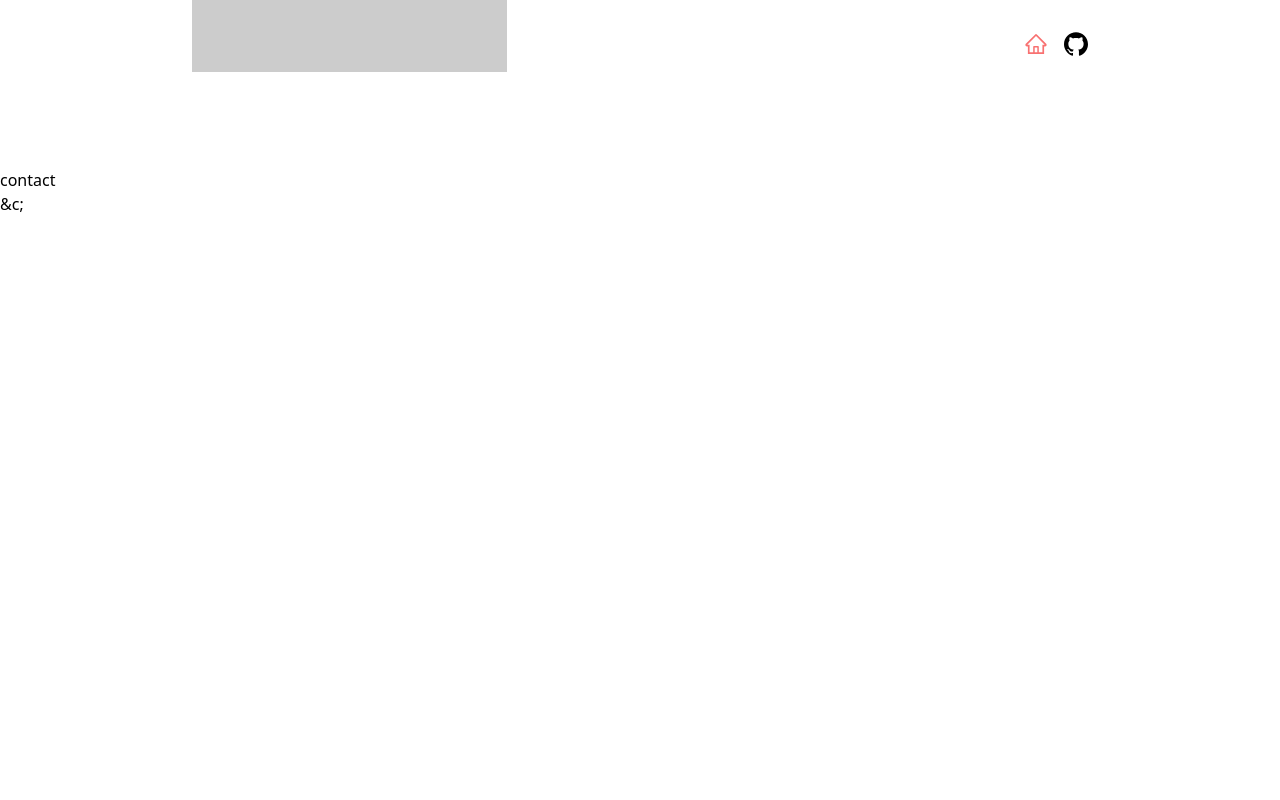
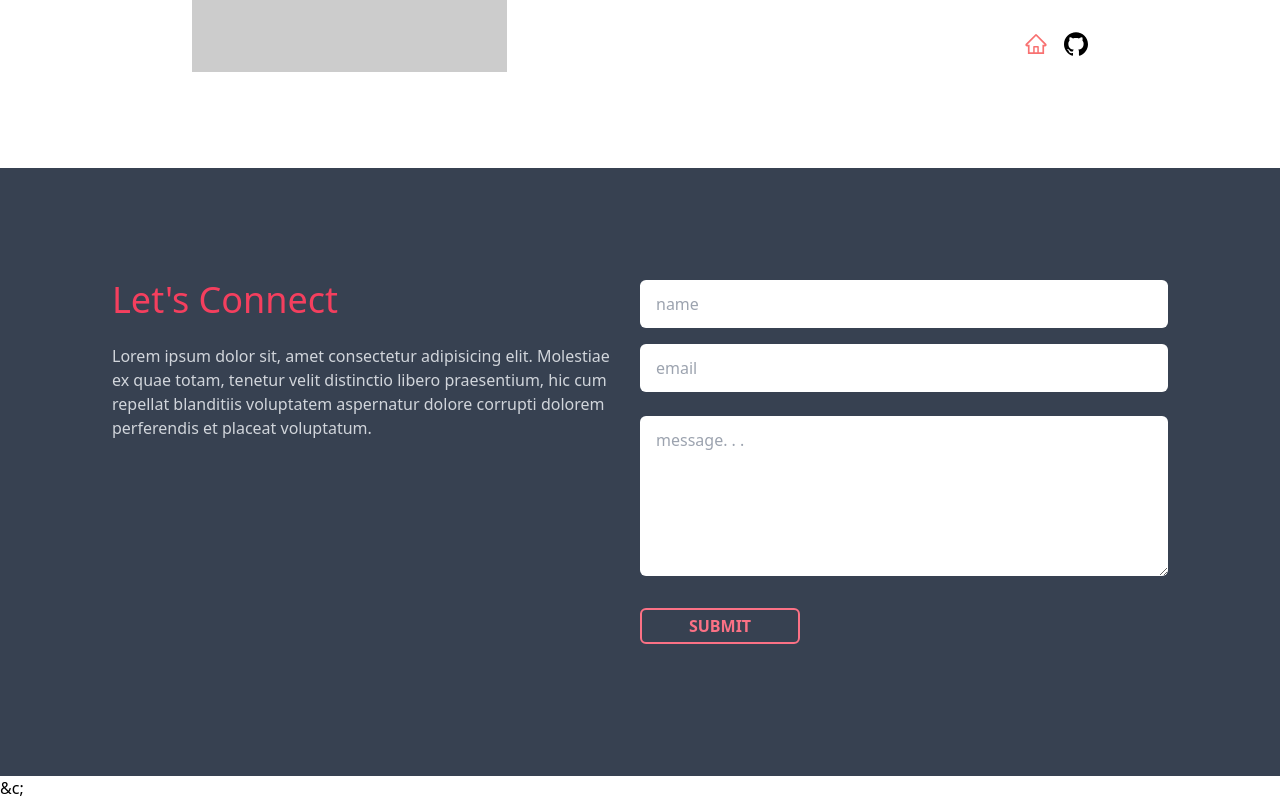
Before and after one commit to chkim116/chkim116_portfolio, a React app: page / in a window 1280 px wide. Shown: the part 3018-3818 px from the top of the page. Before the commit the page ends 3234 px from the top, so only its background shows below. Built offline with nearby package versions, Linux system fonts and the light colour scheme.

Commit message:
feat contact

```diff
--- /dev/null
+++ b/src/components/Home/Contact.tsx
@@ -0,0 +1,32 @@
+const Contact = () => {
+    return (
+        <article className="w-full lg:p-28 md:p-20 sm:p-10 p-8 items-center bg-gray-700">
+            <div className="grid grid-cols-1 md:grid-cols-2">
+                <div className="mb-8 md:mb-0 md:mr-4">
+                    <h2 className="mb-6">Let's Connect</h2>
+                    <p className="text-gray-300">
+                        Lorem ipsum dolor sit, amet consectetur adipisicing elit. Molestiae ex quae
+                        totam, tenetur velit distinctio libero praesentium, hic cum repellat
+                        blanditiis voluptatem aspernatur dolore corrupti dolorem perferendis et
+                        placeat voluptatum.
+                    </p>
+                </div>
+
+                {/* form */}
+                <form className="flex flex-col h-96">
+                    <input className="rounded-md py-3 px-4 mb-4" placeholder="name" type="text" />
+                    <input className="rounded-md py-3 px-4 mb-6" placeholder="email" type="email" />
+                    <textarea className="rounded-md py-3 px-4 h-40" placeholder="message. . ." />
+                    <button
+                        className="text-rose-400 border-2 border-rose-400 py-1 w-40 mt-8 rounded-md font-bold"
+                        type="submit"
+                    >
+                        SUBMIT
+                    </button>
+                </form>
+            </div>
+        </article>
+    );
+};
+
+export default Contact;
--- a/src/components/Home/index.tsx
+++ b/src/components/Home/index.tsx
@@ -1,4 +1,5 @@
 import AboutMe from './AboutMe';
+import Contact from './Contact';
 import Intro from './Intro';
 import Projects from './Projects';
 import Skills from './Skills';
@@ -10,9 +11,7 @@ const Home = () => {
             <AboutMe />
             <Skills />
             <Projects />
-            <article>
-                <h1>contact</h1>
-            </article>
+            <Contact />
         </section>
     );
 };
```
